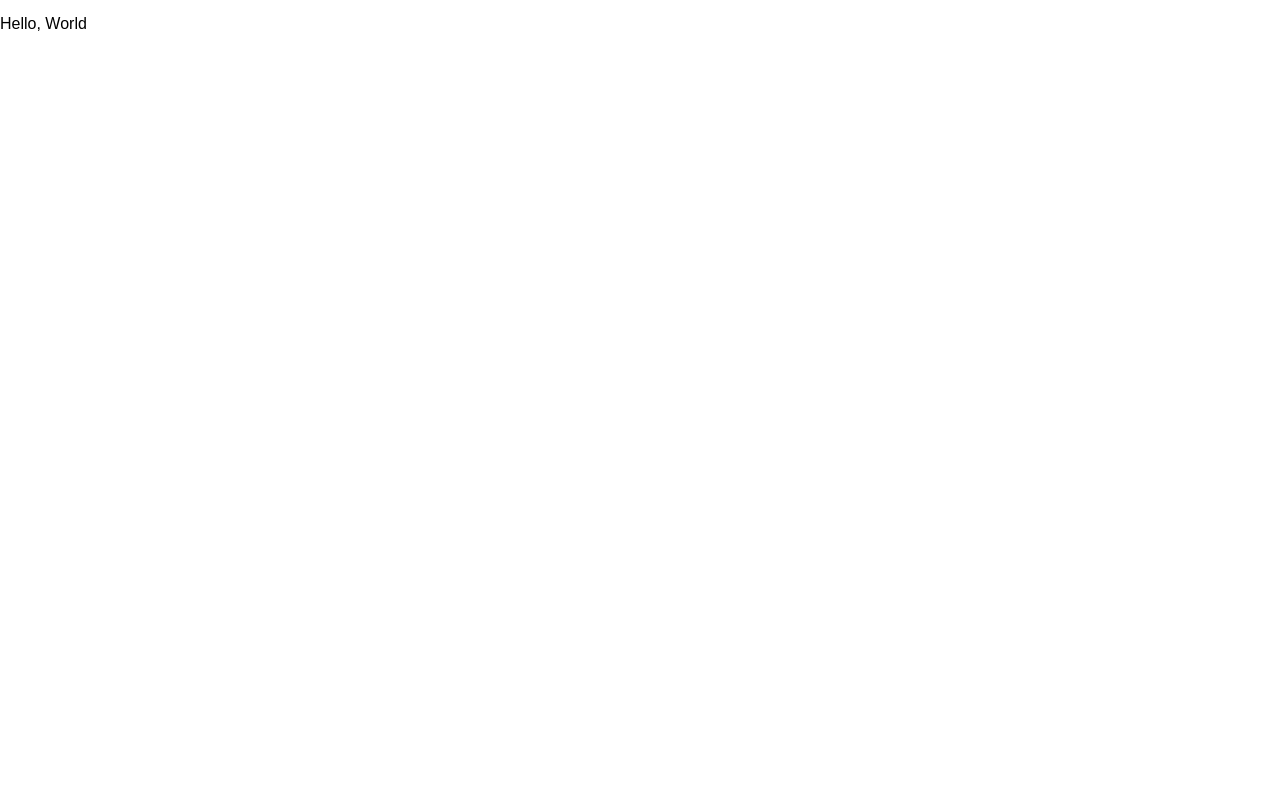
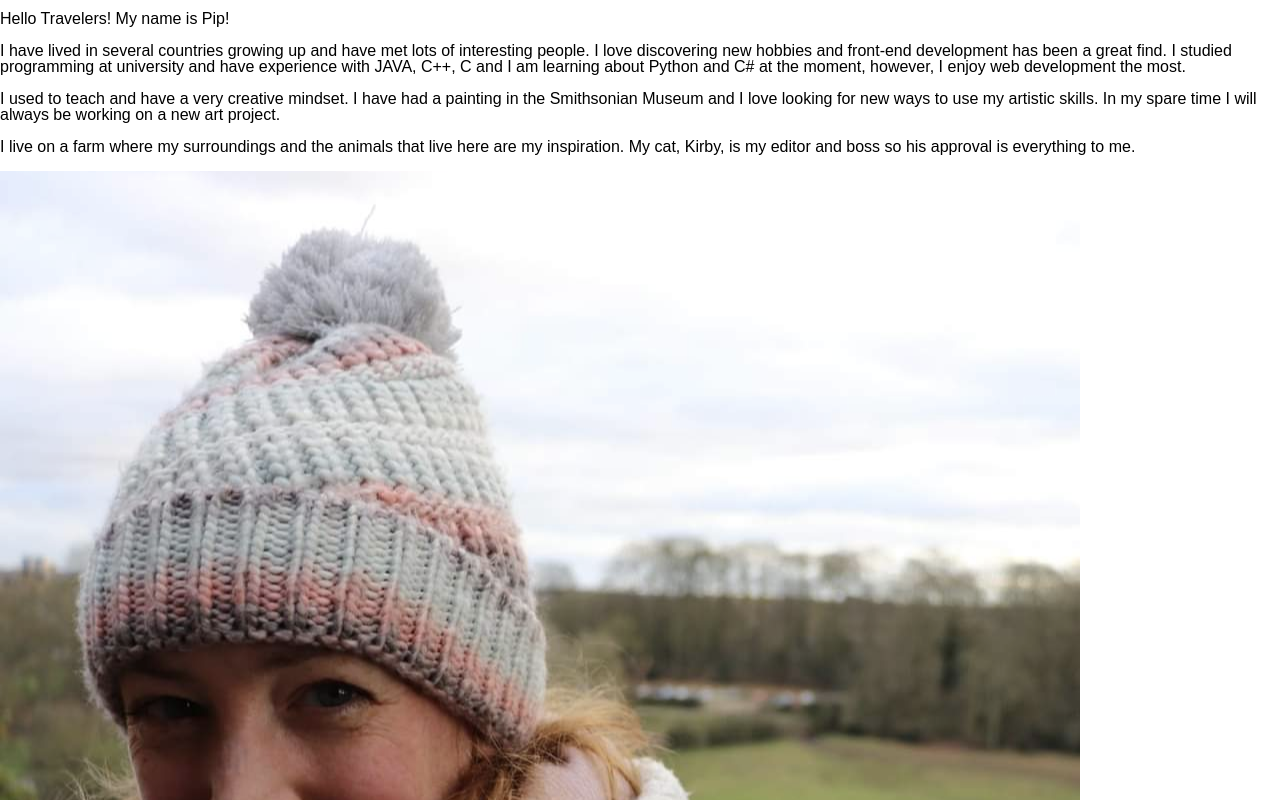
Before and after one commit to RedHeadRosie/ExpandingWorld, a website built with Vite: page index.html in a window 1280 px wide. Shown: the top 800 px of the page. Built offline with nearby package versions, Linux system fonts and the light colour scheme.

Commit message:
added flavicon

```diff
--- a/index.html
+++ b/index.html
@@ -2,12 +2,47 @@
 <html lang="en">
   <head>
     <meta charset="UTF-8" />
-    <link rel="icon" type="image/svg+xml" href="favicon.svg" />
+    <link rel="icon" type="image/x-icon" href="images/blackcat.ico" />
     <meta name="viewport" content="width=device-width, initial-scale=1.0" />
-    <title>My App</title>
+    <title>Expanding my World</title>
   </head>
   <body>
-    <p>Hello, World</p>
+    <header>
+      <h1>Hello Travelers! My name is Pip!</h1>
+    </header>
+    <div>
+      <p>
+        I have lived in several countries growing up and have met lots of
+        interesting people. I love discovering new hobbies and front-end
+        development has been a great find. I studied programming at university
+        and have experience with JAVA, C++, C and I am learning about Python and
+        C# at the moment, however, I enjoy web development the most.
+      </p>
+      <p>
+        I used to teach and have a very creative mindset. I have had a painting
+        in the Smithsonian Museum and I love looking for new ways to use my
+        artistic skills. In my spare time I will always be working on a new art
+        project.
+      </p>
+      <p>
+        I live on a farm where my surroundings and the animals that live here
+        are my inspiration. My cat, Kirby, is my editor and boss so his approval
+        is everything to me.
+      </p>
+      <img
+        src="images/Pip.png"
+        alt="an image of pip wearing a winter hat and smiling"
+      />
+      <img src="images/Horses.jpg" alt="an image of 2 horses in a field" />
+    </div>
+    <blockquote>
+      "Her attention to detail is great."
+      <cite>- Kirby (Cat)</cite>
+    </blockquote>
+    <img
+      src="images/Kirby.jpg"
+      alt="an image of a fluffy white and grey ragdoll cat sleeping"
+    />
     <script type="module" src="/src/main.ts"></script>
   </body>
 </html>
--- a/src/style.css
+++ b/src/style.css
@@ -10,3 +10,7 @@ body {
   margin: 0;
   min-height: 100%;
 }
+
+h1 {
+  font: 16px / 1 sans-serif;
+}
```
Also changed, not shown: favicon.svg (deleted), images/LinkedIn.png (deleted), images/Terrarium.jpg (deleted), images/typingGame.jpg (deleted).
